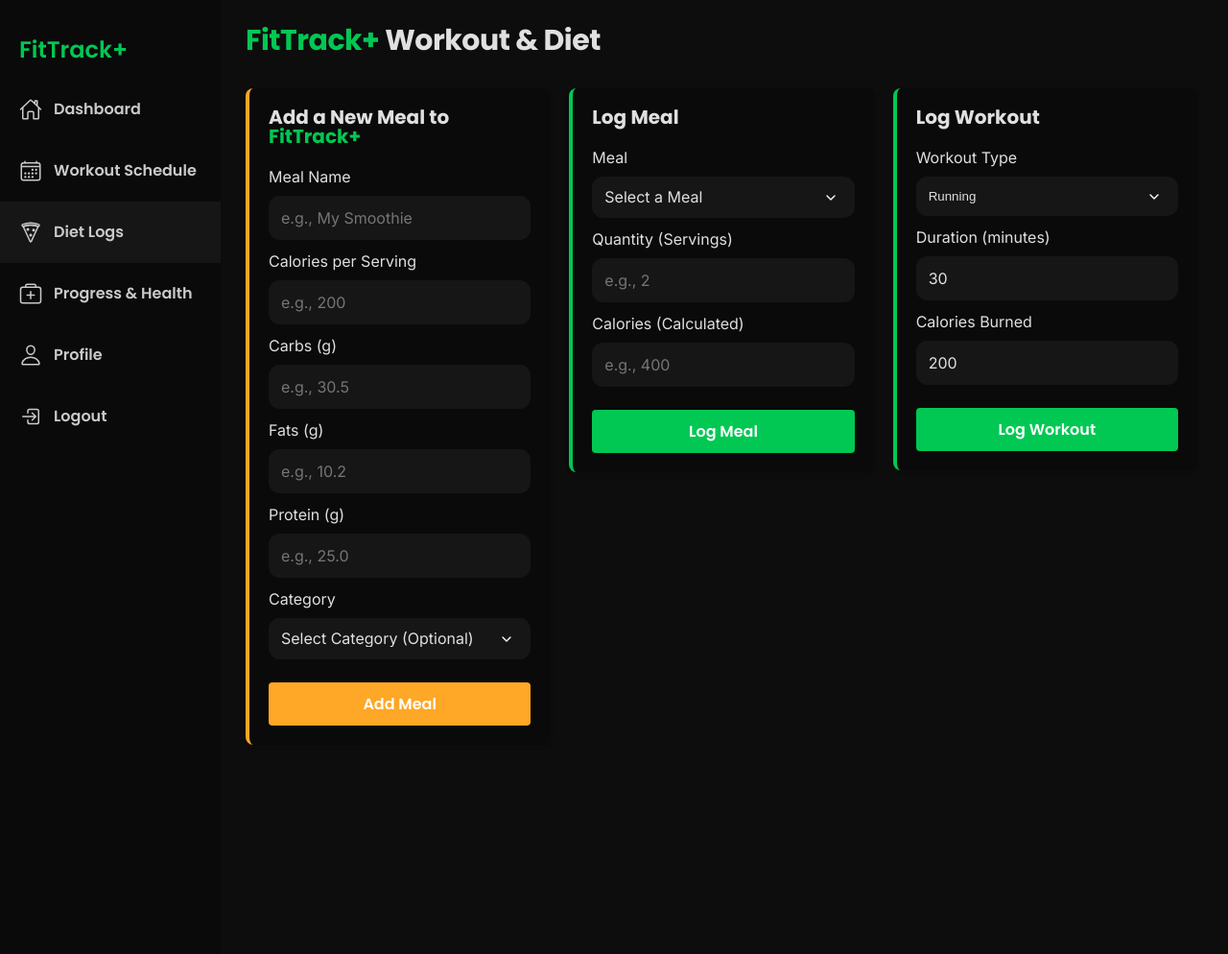
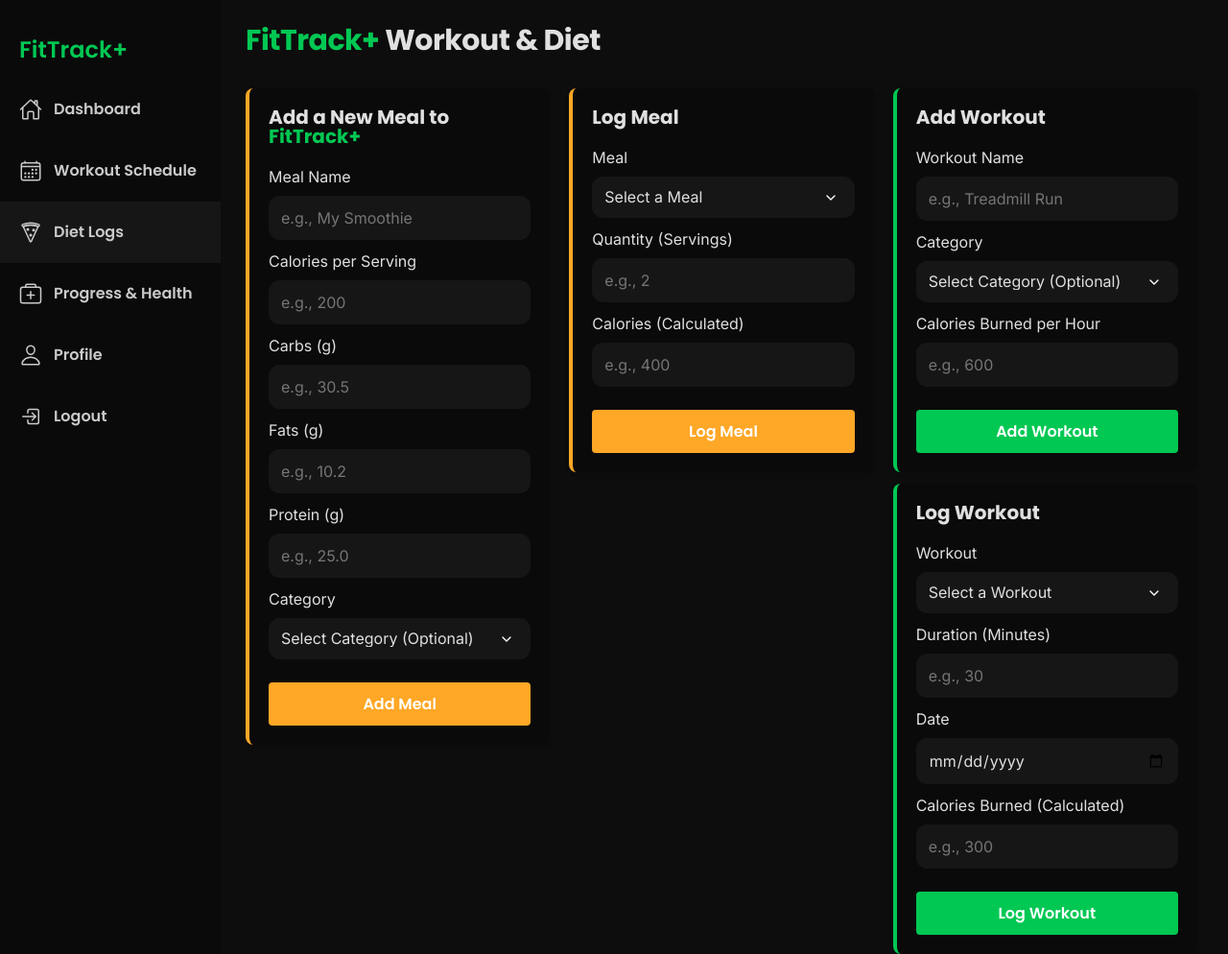
Before and after one commit to okrt12/fitness-tracking-system, a PHP site: page /pages/activitylog.php in a window 1280 px wide. Shown: the whole page at 96% size. Run offline with PHP 8.4, Linux system fonts and the light colour scheme; the visitor is signed in with stand-in values (Sample User, id 1); data that the repository does not hold is empty.

Commit message:
add the add workout form and fix the log workout form

```diff
--- a/assets/css/activitylog.css
+++ b/assets/css/activitylog.css
@@ -48,34 +48,34 @@ select {
 }
 
 .log-meal,
-.workout-log {
+.workout-form,
+.add-meal-form {
   height: fit-content;
 }
 
-.log-btn,
-.log-meal__btn,
-.meal__btn {
+.workout-btn {
   background-color: var(--primary-color);
 }
-.log-btn:hover,
-.log-meal__btn:hover {
+.workout-btn:hover {
   background-color: #00c853;
 }
 
-.workout-log,
-.log-meal {
+.workout-form {
   border-left: 0.4rem solid var(--primary-color);
 }
 
-.meal-form {
+.meal-form,
+.log-meal {
   border-left: 0.4rem solid var(--accent-color1);
 }
 
-.meal__btn {
+.meal__btn,
+.log-meal__btn {
   background-color: var(--accent-color1);
 }
 
-.meal__btn:hover {
+.meal__btn:hover,
+.log-meal__btn:hover {
   color: var(--accent-color);
   color: var(--white);
 }
--- a/pages/activitylog.php
+++ b/pages/activitylog.php
@@ -1,7 +1,5 @@
 <?php include "../backend/auth/session.php"; ?>
 <?php include "../backend/auth/auth_check.php"; ?>
-
-
 
 <!DOCTYPE html>
 <html lang="en">
@@ -222,7 +220,6 @@
                 required
               >
                 <option value="">Select a Meal</option>
-
               </select>
             </div>
             <div class="detail-value flex-col">
@@ -256,76 +253,144 @@
             </div>
             <button
               type="submit"
-              class="btn-primary log-meal__btn"
+              class="btn-primary log-meal__btn log_meal-btn"
               name="log-meal"
             >
               Log Meal
             </button>
           </form>
 
-          <form class="workout-log cards" name="workout-log">
-            <h3 class="cards-header">Log Workout</h3>
+          <!-- Workout -->
           <div class="flex-col detail-value">
-              <label for="workout-type " class="normal-text cards-description"
-                >Workout Type</label
+            <form
+              id="add-workout-form"
+              class="add-workout-form workout-form cards"
+              name="add-workout"
+            >
+              <h3 class="cards-header">Add Workout</h3>
+              <div class="detail-value flex-col">
+                <label for="workout-name" class="normal-text cards-description"
+                  >Workout Name</label
+                >
+                <input
+                  type="text"
+                  id="workout-name"
+                  name="name"
+                  class="input normal-text cards-description"
+                  placeholder="e.g., Treadmill Run"
+                  required
+                />
+              </div>
+              <div class="detail-value flex-col">
+                <label
+                  for="workout-category"
+                  class="normal-text cards-description"
+                  >Category</label
                 >
                 <select
-                id="workout-type"
-                name="workout-type"
-                class="input"
-                required
+                  id="workout-category"
+                  name="category"
+                  class="input normal-text cards-description"
                 >
-                <option class="input normal-text" value="running">
-                  Running
-                </option>
-                <option class="input normal-text" value="lifting">
-                  Weight Lifting
-                </option>
-                <option class="input normal-text" value="cycling">
-                  Cycling
-                </option>
-                <option class="input normal-text" value="yoga">Yoga</option>
+                  <option value="">Select Category (Optional)</option>
+                  <option value="Cardio">Cardio</option>
+                  <option value="Strength">Strength</option>
+                  <option value="Yoga">Yoga</option>
+                  <option value="Other">Other</option>
                 </select>
               </div>
-            <div class="flex-col detail-value">
+              <div class="detail-value flex-col">
                 <label
-                for="workout-duration"
+                  for="calories-per-hour"
                   class="normal-text cards-description"
-                >Duration (minutes)</label
+                  >Calories Burned per Hour</label
                 >
                 <input
                   type="number"
-                id="workout-duration"
-                name="workout-duration"
-                min="1"
-                max="240"
-                value="30"
+                  id="calories-per-hour"
+                  name="calories_per_hour"
                   class="input normal-text cards-description"
-              />
-            </div>
-            <div class="flex-col detail-value">
-              <label
-                for="workout-calories"
-                class="normal-text cards-description"
-                >Calories Burned</label
-              >
-              <input
-                type="number"
-                id="workout-calories"
-                name="workout-calories"
-                min="0"
-                value="200"
-                class="input normal-text cards-description"
+                  placeholder="e.g., 600"
                 />
               </div>
               <button
                 type="submit"
-              class="btn-primary log-btn"
-              name="workout-log"
+                class="btn-primary workout-btn add-workout_btn"
+                name="add-workout"
+              >
+                Add Workout
+              </button>
+            </form>
+
+            <form
+              id="log-workout-form"
+              class="log-workout workout-form cards"
+              name="log-workout"
+            >
+              <h3 class="cards-header">Log Workout</h3>
+              <div class="detail-value flex-col">
+                <label for="workout-id" class="normal-text cards-description"
+                  >Workout</label
+                >
+                <select
+                  id="workout-id"
+                  name="workout_id"
+                  class="input normal-text cards-description"
+                  required
+                >
+                  <option value="">Select a Workout</option>
+                  <!-- Populated dynamically via PHP: SELECT workout_id, name FROM Workouts -->
+                  <option value="1">Treadmill Run</option>
+                </select>
+              </div>
+              <div class="detail-value flex-col">
+                <label for="duration" class="normal-text cards-description"
+                  >Duration (Minutes)</label
+                >
+                <input
+                  type="number"
+                  id="duration"
+                  name="duration"
+                  class="input normal-text cards-description"
+                  placeholder="e.g., 30"
+                  min="0"
+                />
+              </div>
+              <div class="detail-value flex-col">
+                <label for="date" class="normal-text cards-description"
+                  >Date</label
+                >
+                <input
+                  type="date"
+                  id="date"
+                  name="date"
+                  class="input normal-text cards-description"
+                />
+              </div>
+              <div class="detail-value flex-col">
+                <label
+                  for="calories-burned"
+                  class="normal-text cards-description"
+                  >Calories Burned (Calculated)</label
+                >
+                <input
+                  type="number"
+                  id="calories-burned"
+                  name="calories_burned"
+                  class="input normal-text cards-description"
+                  placeholder="e.g., 300"
+                  readonly
+                />
+              </div>
+              <button
+                type="submit"
+                class="btn-primary log-workout_btn workout-btn"
+                name="log-workout"
               >
                 Log Workout
               </button>
             </form>
+          </div>
         </div>
       </div>
     </main>
```
Lines whose indentation alone changed are shown as unchanged.
